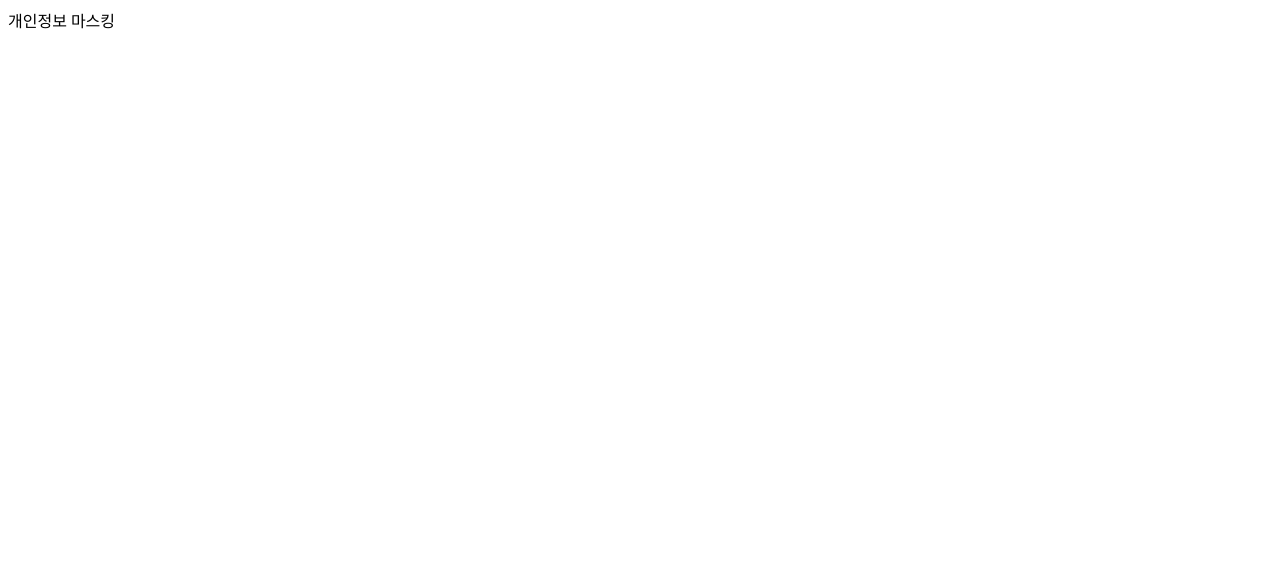
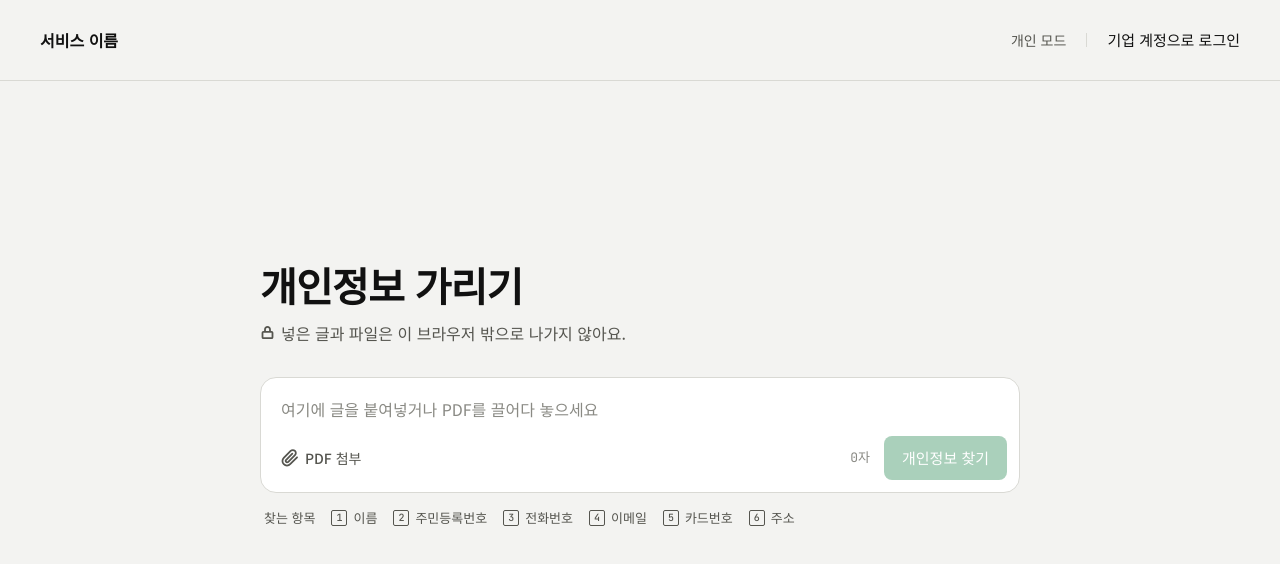
Before and after one commit to sbychul/2026_hackathon, a React (Vite) app: page / in a window 1280 px wide. Shown: the top 564 px of the page. Built offline with nearby package versions, Linux system fonts and the light colour scheme.

Commit message:
feat: 메인 페이지(입력 화면) 추가 (#15)

```diff
--- a/index.html
+++ b/index.html
@@ -4,6 +4,12 @@
     <meta charset="UTF-8" />
     <link rel="icon" type="image/svg+xml" href="/favicon.svg" />
     <meta name="viewport" content="width=device-width, initial-scale=1.0" />
+    <link rel="preconnect" href="https://fonts.googleapis.com" />
+    <link rel="preconnect" href="https://fonts.gstatic.com" crossorigin />
+    <link
+      rel="stylesheet"
+      href="https://fonts.googleapis.com/css2?family=JetBrains+Mono:wght@400;500&family=Noto+Sans+KR:wght@400;500;700&display=swap"
+    />
     <title>개인정보 마스킹</title>
   </head>
   <body>
--- a/src/App.tsx
+++ b/src/App.tsx
@@ -1,4 +1,6 @@
-// 앱 최상위 컴포넌트. 화면은 피그마 시안이 나오면 구현한다.
+import MainPage from './pages/MainPage'
+
+// 앱 최상위 컴포넌트. 지금은 메인(입력) 화면만 있다.
 export default function App() {
-  return <main>개인정보 마스킹</main>
+  return <MainPage />
 }
--- /dev/null
+++ b/src/components/Button.css
@@ -0,0 +1,33 @@
+.btn {
+  display: inline-flex;
+  align-items: center;
+  justify-content: center;
+  padding: 11px 0;
+  border: 0;
+  font-size: 15px;
+  font-weight: 500;
+  line-height: 22px;
+  white-space: nowrap;
+  cursor: pointer;
+}
+
+.btn:disabled {
+  cursor: not-allowed;
+}
+
+.btn-primary {
+  padding-inline: 18px;
+  border-radius: 8px;
+  background: var(--accent-default);
+  color: var(--accent-on);
+}
+
+.btn-primary:disabled {
+  opacity: 0.35;
+}
+
+.btn-text {
+  border-radius: 4px;
+  background: none;
+  color: var(--text-primary);
+}
--- /dev/null
+++ b/src/components/Button.tsx
@@ -0,0 +1,11 @@
+import type { ButtonHTMLAttributes } from 'react'
+import './Button.css'
+
+interface ButtonProps extends ButtonHTMLAttributes<HTMLButtonElement> {
+  variant?: 'primary' | 'text'
+}
+
+// 공통 버튼. primary는 초록 채움, text는 글자만 있는 버튼이다.
+export default function Button({ variant = 'primary', className = '', type = 'button', ...rest }: ButtonProps) {
+  return <button type={type} className={`btn btn-${variant} ${className}`} {...rest} />
+}
--- /dev/null
+++ b/src/index.css
@@ -0,0 +1,37 @@
+/* 디자인 토큰. 피그마 변수 이름을 그대로 따른다. */
+:root {
+  --bg-page: #f3f3f1;
+  --bg-surface: #fff;
+  --line-default: #d9d9d4;
+  --text-primary: #111;
+  --text-secondary: #55554f;
+  --text-tertiary: #8a8a84;
+  --accent-default: #0f7b3f;
+  --accent-on: #fff;
+
+  --font-sans: 'Noto Sans KR', sans-serif;
+  --font-mono: 'JetBrains Mono', monospace;
+
+  font-family: var(--font-sans);
+  color: var(--text-primary);
+  background: var(--bg-page);
+}
+
+* {
+  box-sizing: border-box;
+}
+
+body {
+  margin: 0;
+}
+
+button,
+textarea {
+  font: inherit;
+  color: inherit;
+}
+
+:focus-visible {
+  outline: 2px solid var(--accent-default);
+  outline-offset: 2px;
+}
--- a/src/main.tsx
+++ b/src/main.tsx
@@ -1,6 +1,7 @@
 import { StrictMode } from 'react'
 import { createRoot } from 'react-dom/client'
 import App from './App.tsx'
+import './index.css'
 
 createRoot(document.getElementById('root')!).render(
   <StrictMode>
--- /dev/null
+++ b/src/pages/MainPage.css
@@ -0,0 +1,176 @@
+.main-page {
+  display: flex;
+  flex-direction: column;
+  min-height: 100vh;
+}
+
+.top-bar {
+  display: flex;
+  align-items: center;
+  justify-content: space-between;
+  padding: 18px 40px;
+  border-bottom: 1px solid var(--line-default);
+}
+
+.service-name {
+  font-size: 16px;
+  font-weight: 700;
+  line-height: 22px;
+}
+
+.mode {
+  display: flex;
+  align-items: center;
+  gap: 20px;
+}
+
+.mode-label {
+  font-size: 14px;
+  line-height: 20px;
+  color: var(--text-secondary);
+}
+
+.mode-divider {
+  width: 1px;
+  height: 14px;
+  background: var(--line-default);
+}
+
+.main-body {
+  flex: 1;
+  display: flex;
+  align-items: center;
+  justify-content: center;
+  padding: 0 16px 96px;
+}
+
+.center-col {
+  width: 760px;
+  max-width: 100%;
+}
+
+.title {
+  margin: 0 0 10px;
+  font-size: 40px;
+  font-weight: 700;
+  line-height: 52px;
+  letter-spacing: -0.8px;
+}
+
+.desc {
+  display: flex;
+  align-items: center;
+  gap: 6px;
+  margin: 0 0 32px;
+  font-size: 16px;
+  line-height: 24px;
+  color: var(--text-secondary);
+}
+
+.input-box {
+  background: var(--bg-surface);
+  border: 1px solid var(--line-default);
+  border-radius: 16px;
+  margin-bottom: 16px;
+}
+
+.input-text {
+  display: block;
+  width: 100%;
+  min-height: 52px;
+  max-height: 50vh;
+  padding: 18px 20px 8px;
+  border: 0;
+  border-radius: 16px 16px 0 0;
+  background: none;
+  font-size: 16px;
+  line-height: 26px;
+  resize: none;
+  field-sizing: content;
+}
+
+.input-text::placeholder {
+  color: var(--text-tertiary);
+}
+
+.input-text:focus-visible {
+  outline: none;
+}
+
+.input-box:has(.input-text:focus-visible) {
+  border-color: var(--accent-default);
+}
+
+.tool-row {
+  display: flex;
+  align-items: center;
+  justify-content: space-between;
+  padding: 6px 12px 12px;
+}
+
+.attach {
+  display: flex;
+  align-items: center;
+  gap: 6px;
+  padding: 8px;
+  border: 0;
+  border-radius: 8px;
+  background: none;
+  font-size: 14px;
+  font-weight: 500;
+  line-height: 20px;
+  color: var(--text-secondary);
+  cursor: pointer;
+}
+
+.run {
+  display: flex;
+  align-items: center;
+  gap: 14px;
+  min-width: 0;
+}
+
+.count {
+  overflow: hidden;
+  text-overflow: ellipsis;
+  white-space: nowrap;
+  font-family: var(--font-mono);
+  font-size: 13px;
+  line-height: 18px;
+  color: var(--text-tertiary);
+}
+
+.rules {
+  display: flex;
+  flex-wrap: wrap;
+  align-items: center;
+  gap: 8px 16px;
+  padding-left: 4px;
+  font-size: 13px;
+  line-height: 18px;
+  color: var(--text-secondary);
+}
+
+.rules-label {
+  font-weight: 500;
+}
+
+.rule {
+  display: flex;
+  align-items: center;
+  gap: 6px;
+}
+
+.rule-num {
+  display: flex;
+  align-items: center;
+  justify-content: center;
+  width: 16px;
+  height: 16px;
+  border: 1px solid var(--text-secondary);
+  border-radius: 2px;
+  font-family: var(--font-mono);
+  font-size: 10px;
+  font-weight: 500;
+  line-height: 12px;
+}
--- /dev/null
+++ b/src/pages/MainPage.tsx
@@ -0,0 +1,102 @@
+import { useRef, useState, type DragEvent } from 'react'
+import Button from '../components/Button'
+import { RULES, type RuleId } from '../rules/rules'
+import lockIcon from '../assets/lock.svg'
+import clipIcon from '../assets/clip.svg'
+import './MainPage.css'
+
+// 시안에 나오는 찾는 항목 순서
+const RULE_ORDER: RuleId[] = ['name', 'rrn', 'phone', 'email', 'card', 'address']
+const ruleName = (id: RuleId) => RULES.find((r) => r.id === id)!.name
+
+// 메인(입력) 화면. 글을 붙여넣거나 PDF를 골라 개인정보 찾기를 시작한다.
+export default function MainPage() {
+  const [text, setText] = useState('')
+  const [pdf, setPdf] = useState<File | null>(null)
+  const fileInput = useRef<HTMLInputElement>(null)
+
+  // PDF만 받고, 다른 파일이면 팝업으로 막는다.
+  const pickFile = (file: File | undefined) => {
+    if (!file) return
+    const isPdf = file.type === 'application/pdf' || file.name.toLowerCase().endsWith('.pdf')
+    if (!isPdf) {
+      alert('PDF 외의 파일 첨부는 불가능합니다.')
+      return
+    }
+    setPdf(file)
+  }
+
+  // 입력창에 끌어다 놓은 파일을 받는다.
+  const handleDrop = (e: DragEvent) => {
+    e.preventDefault()
+    pickFile(e.dataTransfer.files[0])
+  }
+
+  return (
+    <div className="main-page">
+      <header className="top-bar">
+        <span className="service-name">서비스 이름</span>
+        <div className="mode">
+          <span className="mode-label">개인 모드</span>
+          <span className="mode-divider" aria-hidden />
+          <Button variant="text">기업 계정으로 로그인</Button>
+        </div>
+      </header>
+
+      <main className="main-body">
+        <div className="center-col">
+          <h1 className="title">개인정보 가리기</h1>
+          <p className="desc">
+            <img src={lockIcon} width={15} height={15} alt="" />
+            넣은 글과 파일은 이 브라우저 밖으로 나가지 않아요.
+          </p>
+
+          <div className="input-box" onDragOver={(e) => e.preventDefault()} onDrop={handleDrop}>
+            <textarea
+              className="input-text"
+              rows={1}
+              value={text}
+              onChange={(e) => setText(e.target.value)}
+              placeholder="여기에 글을 붙여넣거나 PDF를 끌어다 놓으세요"
+              aria-label="개인정보를 찾을 글"
+            />
+            <div className="tool-row">
+              <button type="button" className="attach" onClick={() => fileInput.current?.click()}>
+                <img src={clipIcon} width={18} height={18} alt="" />
+                PDF 첨부
+              </button>
+              <input
+                ref={fileInput}
+                type="file"
+                accept="application/pdf"
+                hidden
+                onChange={(e) => {
+                  pickFile(e.target.files?.[0])
+                  // 같은 파일을 다시 골라도 onChange가 불리게 비운다.
+                  e.target.value = ''
+                }}
+              />
+              <div className="run">
+                <span className="count">{pdf ? pdf.name : `${text.length}자`}</span>
+                {/* ponytail: 탐지 연결은 별도 이슈. 지금은 버튼 상태만 맞춘다. */}
+                <Button disabled={!text && !pdf}>개인정보 찾기</Button>
+              </div>
+            </div>
+          </div>
+
+          <div className="rules">
+            <span className="rules-label">찾는 항목</span>
+            {RULE_ORDER.map((id, i) => (
+              <span key={id} className="rule">
+                <span className="rule-num" aria-hidden>
+                  {i + 1}
+                </span>
+                {ruleName(id)}
+              </span>
+            ))}
+          </div>
+        </div>
+      </main>
+    </div>
+  )
+}
```
Also changed, not shown: src/assets/clip.svg (added), src/assets/lock.svg (added).
